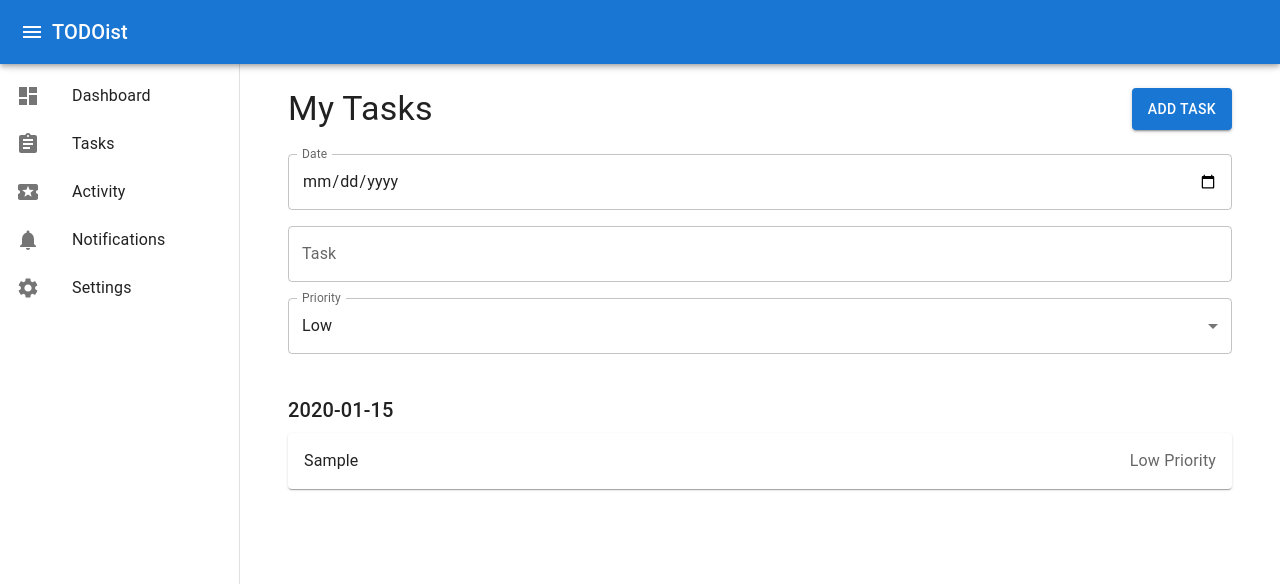
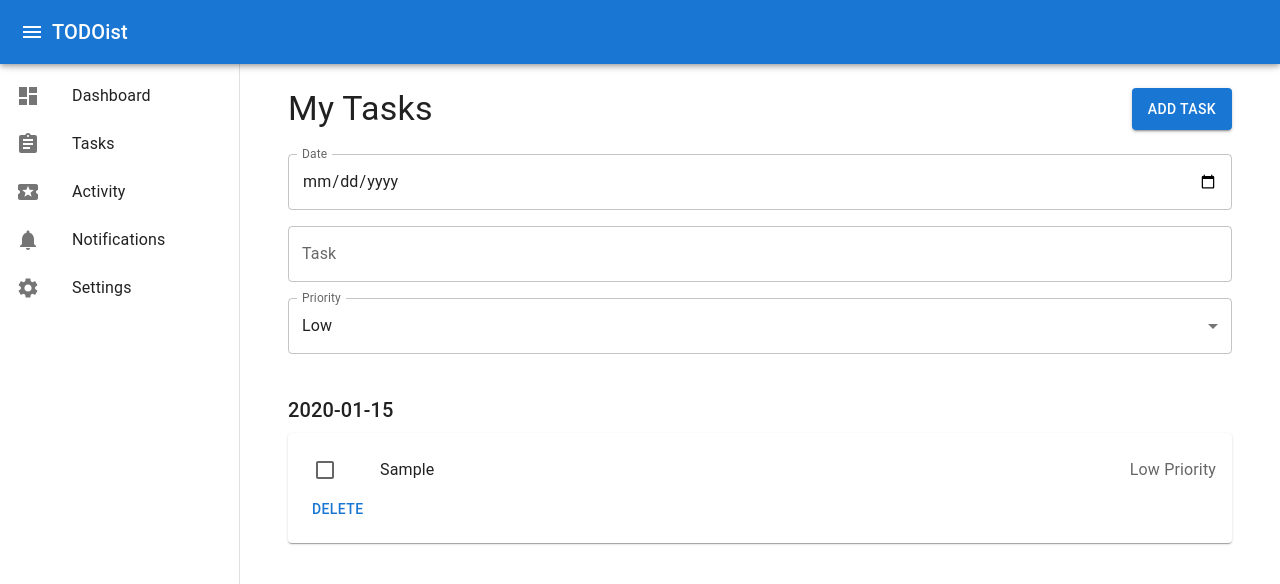
Before and after one commit to dishafaujdar/todo, a React (Vite) app: page /newtodo in a window 1280 px wide. Both pictures are taken after typing "2020-01-15", "Sample" into the empty fields and a click on the button "ADD TASK". Shown: the top 584 px of the page. Built offline with nearby package versions, Linux system fonts and the light colour scheme.

Commit message:
level2:2

```diff
--- a/src/frontend/level2/Newtodo.jsx
+++ b/src/frontend/level2/Newtodo.jsx
@@ -1,4 +1,3 @@
-// src/App.js
 import React, { useState } from 'react';
 import {
   AppBar as MuiAppBar,
@@ -17,7 +16,9 @@ import {
   Paper,
   Grid,
   TextField,
-  MenuItem
+  MenuItem,
+  Checkbox,
+  FormControlLabel
 } from '@mui/material';
 import MenuIcon from '@mui/icons-material/Menu';
 import DashboardIcon from '@mui/icons-material/Dashboard';
@@ -37,9 +38,21 @@ const MyApp = () => {
 
   const addTask = () => {
     if (newTask.date && newTask.text) {
-      setTasks((prev) => [...prev, newTask]);
+      setTasks((prev) => [...prev, { ...newTask, completed: false }]);
       setNewTask({ date: '', text: '', priority: 'Low' });
     }
+  };
+
+  const toggle = (index) => {
+    setTasks((prev) =>
+      prev.map((task, i) =>
+        i === index ? { ...task, completed: !task.completed } : task
+      )
+    );
+  };
+
+  const deleteTask = (indexToDelete) => {
+    setTasks((prev) => prev.filter((_, index) => index !== indexToDelete));
   };
 
   return (
@@ -129,13 +142,28 @@ const MyApp = () => {
               </Typography>
               <Paper sx={{ padding: 2, marginBottom: 2 }}>
                 <Grid container alignItems="center" justifyContent="space-between">
-                  <Grid item xs={8}>
-                    <Typography>{task.text}</Typography>
+                  <Grid item xs={1}>
+                    <Checkbox
+                      color="primary"
+                      checked={task.completed}
+                      onChange={() => toggle(index)}
+                      style={{ textDecoration: task.completed ? 'line-through' : 'none' }}
+                    />
+                  </Grid>
+                  <Grid item xs={7}>
+                    <Typography
+                      style={{ textDecoration: task.completed ? 'line-through' : 'none' }}
+                    >
+                      {task.text}
+                    </Typography>
                   </Grid>
                   <Grid item xs={4} textAlign="right">
                     <Typography color={task.priority === 'High' ? 'error' : 'textSecondary'}>
                       {task.priority} Priority
                     </Typography>
+                  </Grid>
+                  <Grid item xs={1}>
+                    <Button onClick={() => deleteTask(index)}>Delete</Button>
                   </Grid>
                 </Grid>
               </Paper>
```
